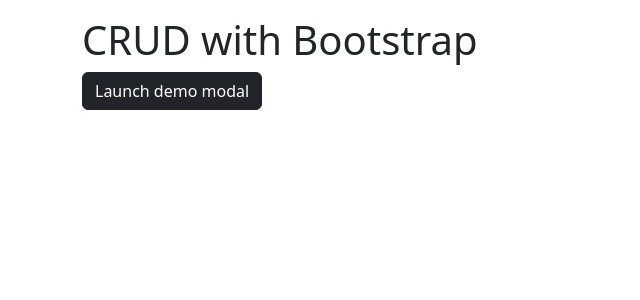
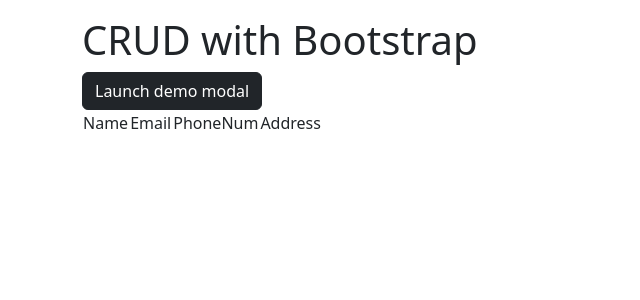
Before and after one commit to TimotheaRuth/crudTimot, a PHP site: page / in a window 1280 px wide. Shown: the top 300 px of the page, without its empty margins (0-640 px from the left). Run offline with PHP 8.4, Linux system fonts and the light colour scheme; tables that the repository leaves empty or names only in its code hold one stand-in row (values such as "Sample post"); data that the repository does not hold is empty.

Commit message:
Add files via upload

```diff
--- a/index.php
+++ b/index.php
@@ -70,6 +70,29 @@ if (isset($_POST['submit'])) {
                 </div>
             </div>
         </div>
+        <table>
+                <tr>
+                    <td>Name</td>
+                    <td>Email</td>
+                    <td>PhoneNum</td>
+                    <td>Address</td>
+                </tr>
+            <?php
+                $sql1 = "SELECT * FROM data";
+                $query = mysqli_query($con,$sql1);
+                while($data = mysqli_fetch_array($query)){
+                    ?>
+                <tr>
+                    <td><?=$data["Name"]?></td>
+                    <td><?=$data["Email"]?></td>
+                    <td><?=$data["PhoneNum"]?></td>
+                    <td><?=$data["Address"]?></td>
+                </tr>
+                <?php
+                }
+                    ?>
+
+        </table>
 
     </div>
 
```
